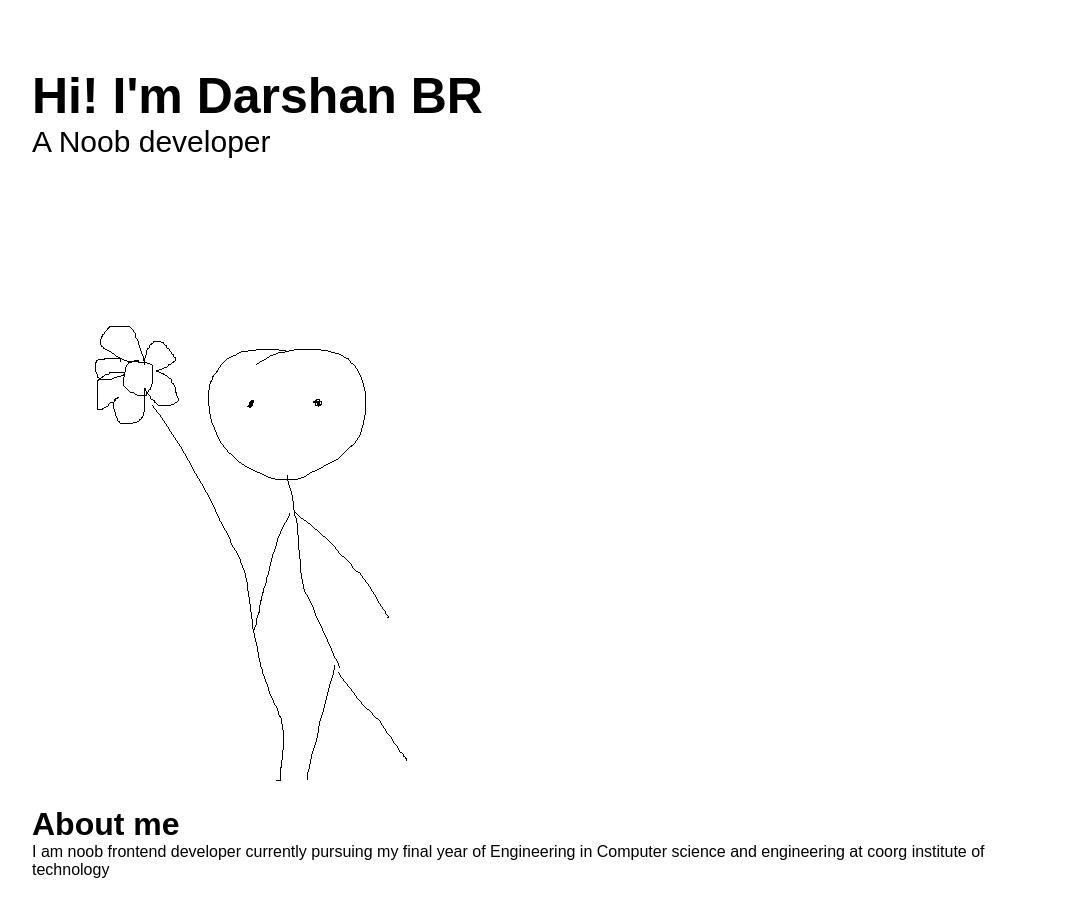
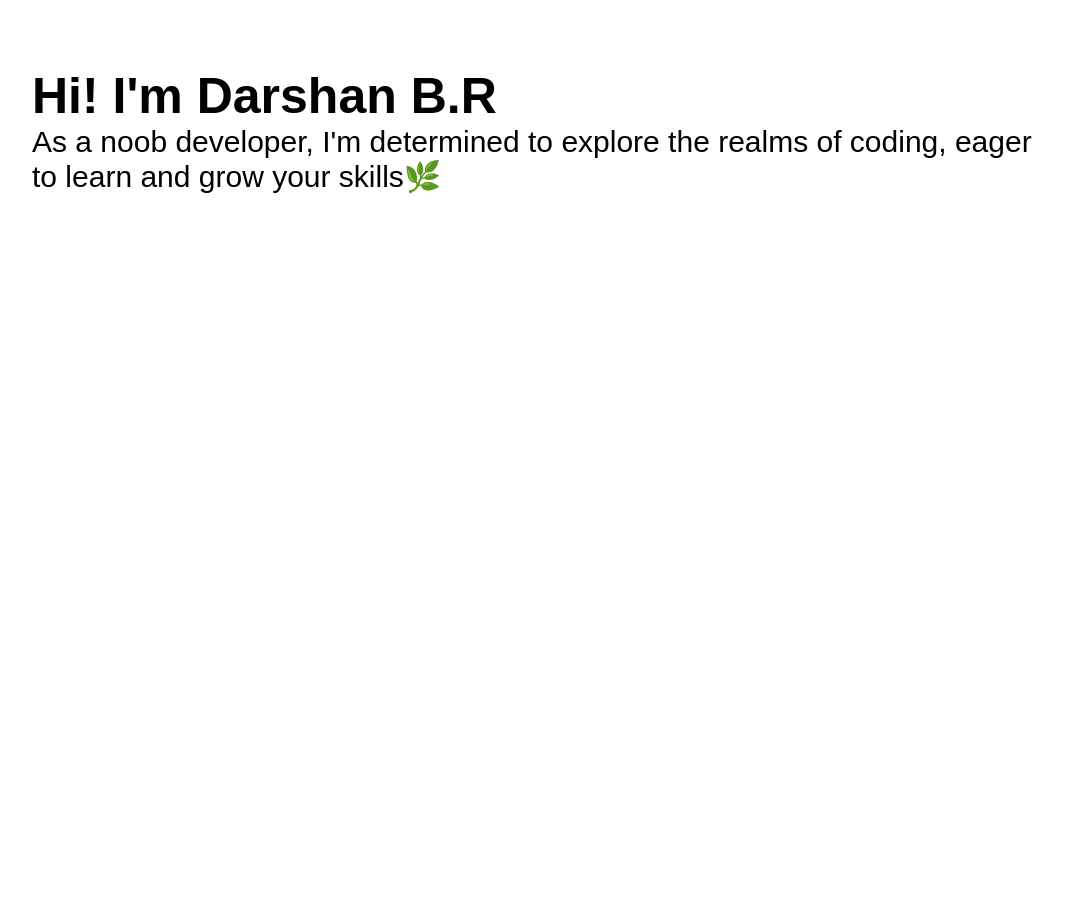
Before and after one commit to DarshanBR29/Portfolio, a plain HTML site: page index.html in a window 1280 px wide. Shown: the part 65-982 px from the top of the page, without its empty margins (96-1163 px from the left). After the commit the page ends 800 px from the top, so only its background shows below. Drawn offline with Linux system fonts and the light colour scheme.

Commit message:
index.html

```diff
--- a/index.html
+++ b/index.html
@@ -1,16 +1,19 @@
 <!DOCTYPE html>
 <html lang="en">
+
 <head>
     <meta charset="UTF-8">
     <meta name="viewport" content="width=device-width, initial-scale=1.0">
     <title>Darshan BR</title>
-    <link rel = "stylesheet" href = "styles.css">
+    <link rel="Website Icon" type="svg"  href="Images/pokeball.png" height="100px" width="100px">
+    <link rel="stylesheet" href="styles.css">
 </head>
+
 <body>
-    <div id = "header"></div>
+    <div id="header"></div>
     <div class="container">
         <nav>
-            <image src = "Images/log.png" class="logo">
+            <image src="Images/log.png" class="logo">
                 <ul>
                     <li><a href="#">Home</a></li>
                     <li><a href="#">Projects</a></li>
@@ -19,24 +22,9 @@
                 </ul>
         </nav>
         <div class="header_text">
-            <h1> Hi! I'm Darshan BR</h1>
-            <p> A Noob developer</p>
+            <h1> Hi! I'm Darshan B.R</h1>
+            <p> As a noob developer, I'm determined to explore the realms of coding, eager to learn and grow your skills🌿</p>
         </div>
-    </div>
-    <!--about-->
-    <div id="about">
-        <div class="container">
-            <div class="acol1">
-                <img src="images/user.png">
-            </div>
-            <div class="acol2">
-        <h1>About me</h1>
-        <p>I am noob frontend developer currently pursuing my final year of Engineering in Computer science and engineering at coorg institute of technology</p>
-    </div>
-    </div>
-    </div>
-    <div class="projects">
-        <h3></h3>
-    </div>
 </body>
+
 </html>
```
